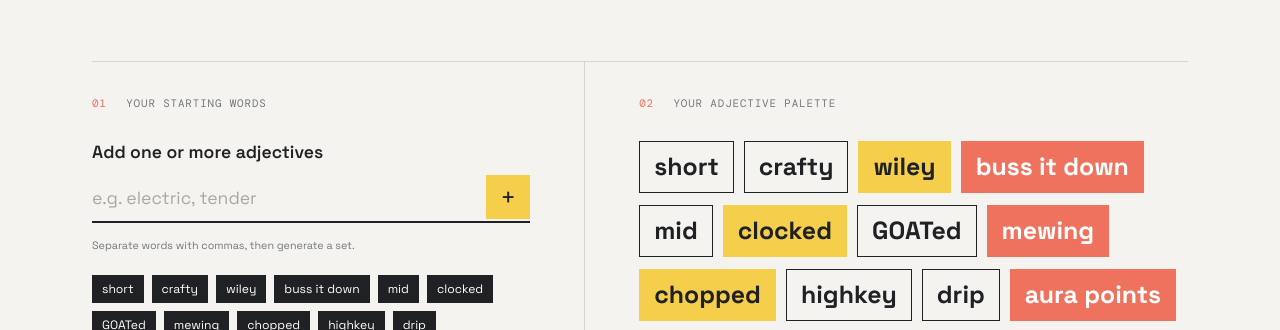
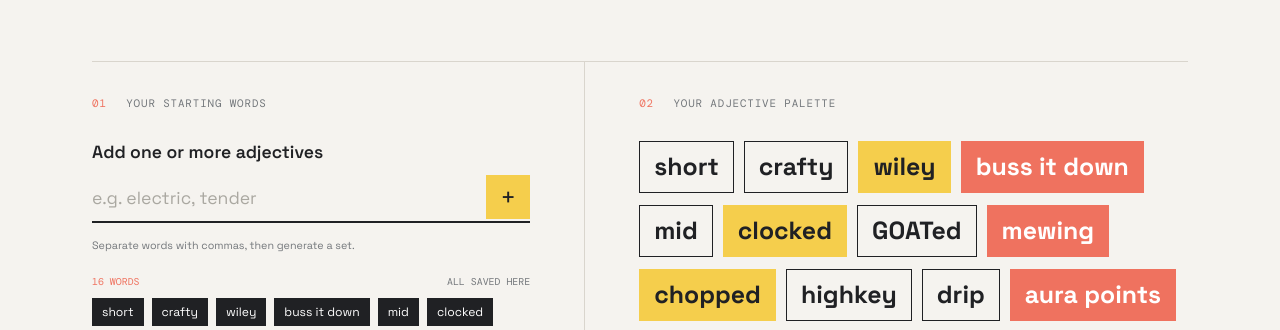
Before and after one commit to Abercrombie35/madlibs-starter, a website: page index.html in a window 1280 px wide. Shown: the part 450-780 px from the top of the page. Drawn offline with nearby package versions, Linux system fonts and the light colour scheme.

Commit message:
Show all entered words

```diff
--- a/css/style.css
+++ b/css/style.css
@@ -47,6 +47,8 @@ input::placeholder { color: #aaa8a1; }
 .hint, .palette-note { color: var(--muted); font-size: 0.67rem; line-height: 1.5; }
 .hint { margin: 14px 0 22px; text-transform: none; letter-spacing: 0; font-family: inherit; }
 .chip-list { min-height: 27px; display: flex; flex-wrap: wrap; gap: 8px; }
+.word-list-heading { color: var(--muted); display: flex; font-family: 'DM Mono', monospace; font-size: 0.62rem; justify-content: space-between; margin: 20px 0 10px; text-transform: uppercase; }
+.word-list-heading span:first-child { color: var(--coral); }
 .chip { background: var(--ink); color: white; font-size: 0.76rem; padding: 6px 10px; }
 .primary-button, .outline-button { align-items: center; display: flex; justify-content: space-between; letter-spacing: 0.04em; font-size: 0.78rem; font-weight: 600; padding: 13px 16px; width: 100%; }
 .primary-button { background: var(--coral); border: 1px solid var(--coral); color: white; margin-top: 28px; }
--- a/index.html
+++ b/index.html
@@ -72,6 +72,7 @@
                     <button id="add-button" class="icon-button" type="button" aria-label="Add adjectives" title="Add adjectives">+</button>
                 </div>
                 <p class="hint">Separate words with commas, then generate a set.</p>
+                <div class="word-list-heading"><span id="seed-count">0 words</span><span>all saved here</span></div>
                 <div id="seed-words" class="chip-list" aria-live="polite"></div>
                 <button id="generate-button" class="primary-button" type="button"><span>Generate the rest</span><span aria-hidden="true">↗</span></button>
             </div>
@@ -108,6 +109,7 @@
         const generateButton = document.querySelector('#generate-button');
         const storyButton = document.querySelector('#story-button');
         const seedWords = document.querySelector('#seed-words');
+        const seedCount = document.querySelector('#seed-count');
         const palette = document.querySelector('#palette');
         const paletteNote = document.querySelector('#palette-note');
         const generatedWords = adjectives.concat(['luminous', 'restless', 'velvet', 'brave', 'playful', 'wild', 'tender', 'magnetic', 'strange', 'golden', 'clever', 'electric', 'quiet', 'glossy', 'hopeful']);
@@ -123,6 +125,7 @@
 
         function renderSeeds() {
             seedWords.innerHTML = userWords.map(word => `<span class="chip">${word}</span>`).join('');
+            seedCount.textContent = `${userWords.length} ${userWords.length === 1 ? 'word' : 'words'}`;
         }
 
         function generatePalette() {
```
